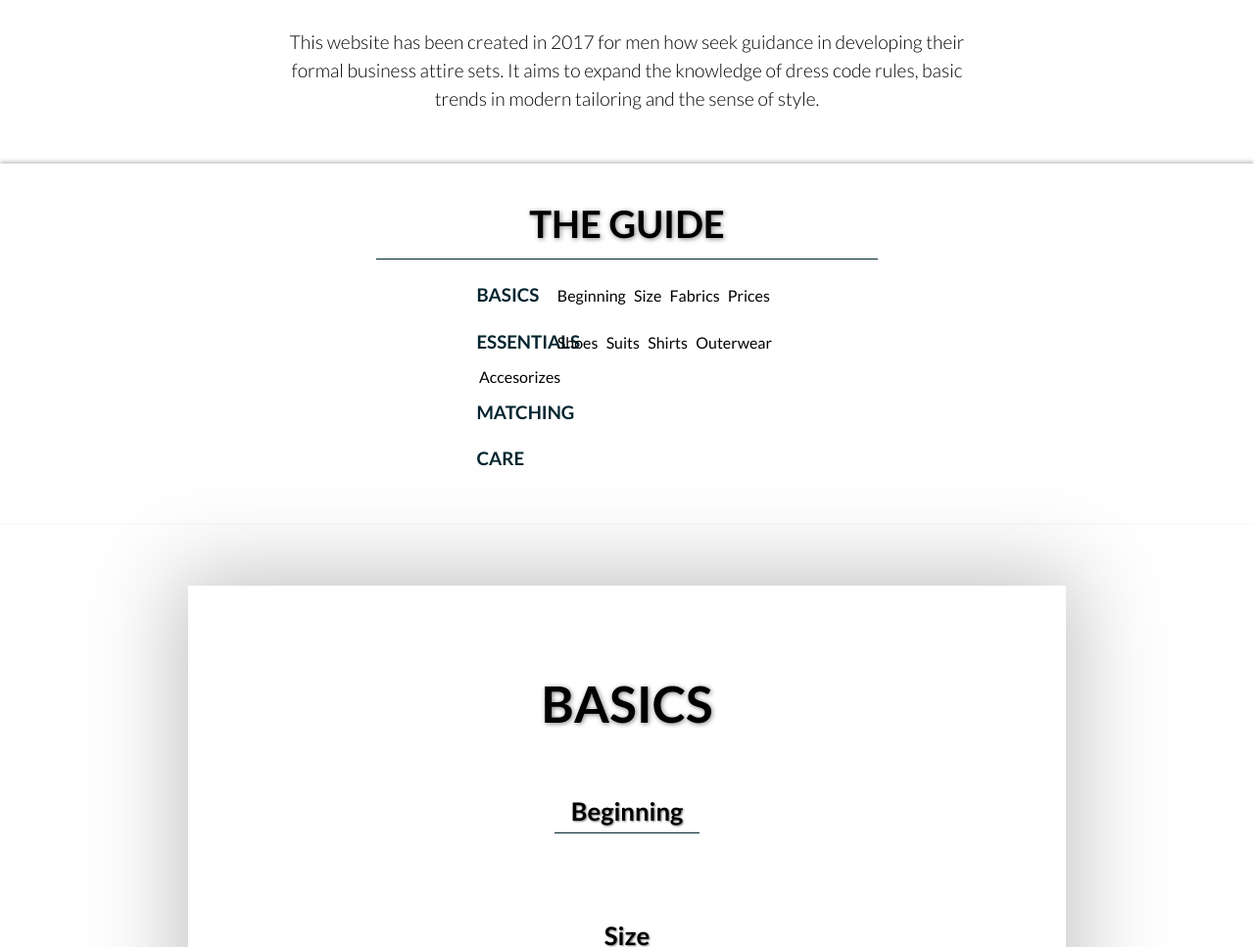
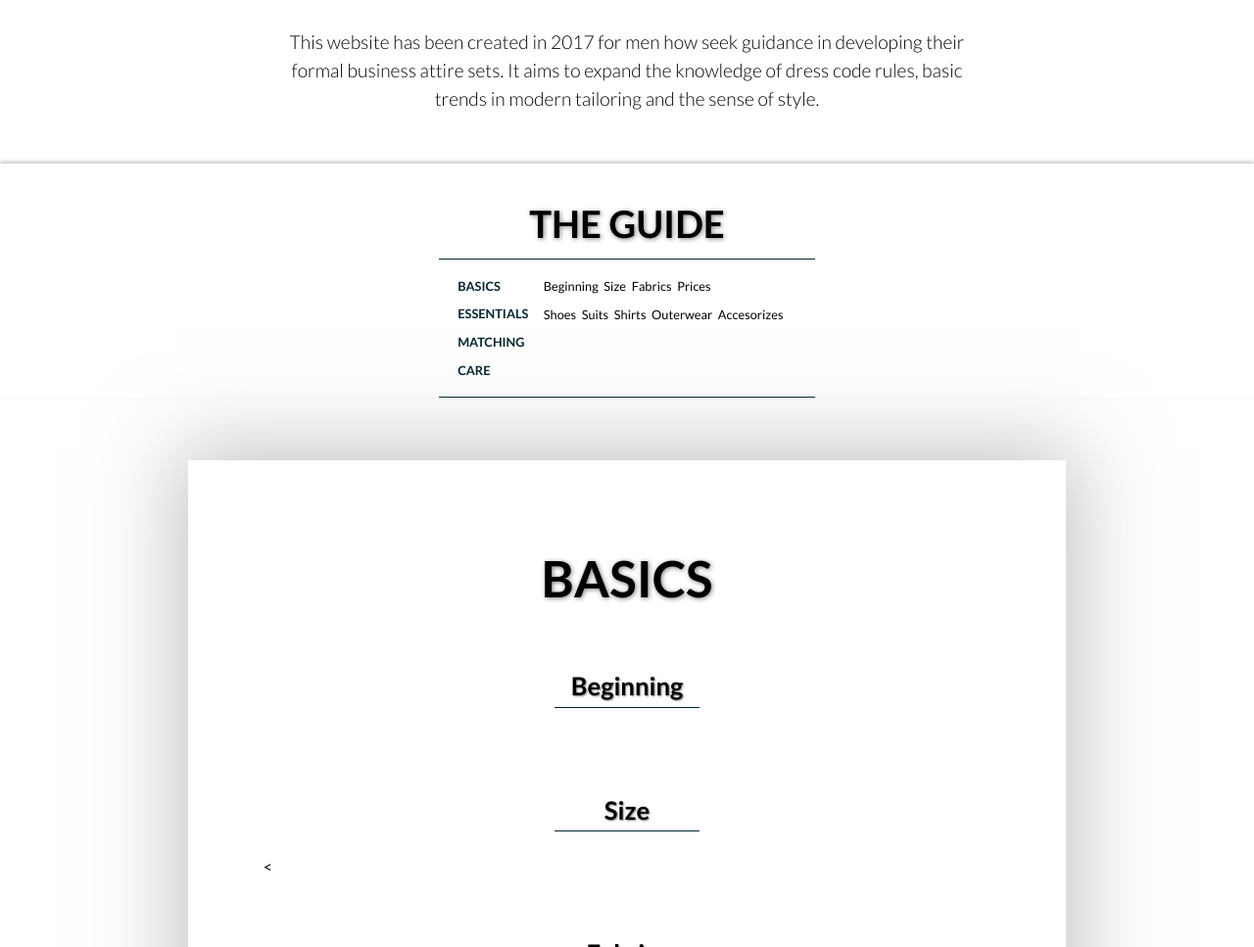
Before and after one commit to MichalSwiader/portfolio, a plain HTML site: page smart-clothes/index.html in a window 1280 px wide. Shown: the part 835-1802 px from the top of the page at 98% size. Drawn offline with Linux system fonts and the light colour scheme.

Commit message:
guide-menu-!RWD 936px!

```diff
--- a/smart-clothes/css/style.css
+++ b/smart-clothes/css/style.css
@@ -210,16 +210,18 @@ box-shadow: 0px -2px 4px 0px rgba(138,138,138,0.51);
 	font-size: 3vmax;
 	text-transform: uppercase;
 	text-align: center;
-	margin: 0vmax 30% 1vmax 30%;
+	margin: 0vmax 35% 1vmax 35%;
 	padding: 3vmax 3vmax 1vmax 3vmax;
 	border-bottom: 1px solid #02252F;
 	text-shadow: 1px 1px 5px gray;
 }
 
 #guide-nav-outer {
-	margin: 0vmax 30% 3vmax 30%;
+	margin: 0vmax 35% 3vmax 35%;
 	position: relative;
-	height: 20vmax;
+	height: 10vmax;
+	border-bottom: 1px solid #02252F;
+
 /*	font-size: 0;*/
 }
 
@@ -227,7 +229,7 @@ box-shadow: 0px -2px 4px 0px rgba(138,138,138,0.51);
 	width: inherit;
 	list-style: none;
 	position: relative;
-	margin: 0 20%;
+	margin: 0 5%;
 	padding: 0;
 }
 
@@ -235,11 +237,12 @@ box-shadow: 0px -2px 4px 0px rgba(138,138,138,0.51);
 	display: inline-block;
 }
 
-.guide-nav.section {
-	padding: 1vmax;
+.guide-nav.section a, .guide-nav.section h3{
+	padding: 0.5vmax;
 	padding-left: 0;
-	width: 6vmax;
+	width: 6.5vmax;
 	text-transform: uppercase;
+	font-size: 1vmax;
 }
 
 .guide-nav a {
@@ -248,7 +251,8 @@ box-shadow: 0px -2px 4px 0px rgba(138,138,138,0.51);
 }
 
 .guide-nav.article {
-	padding: 0.2vmax;
+	padding: 0.1vmax;
+	font-size: 1vmax;
 }
 
 .guide-nav.article a {
```
